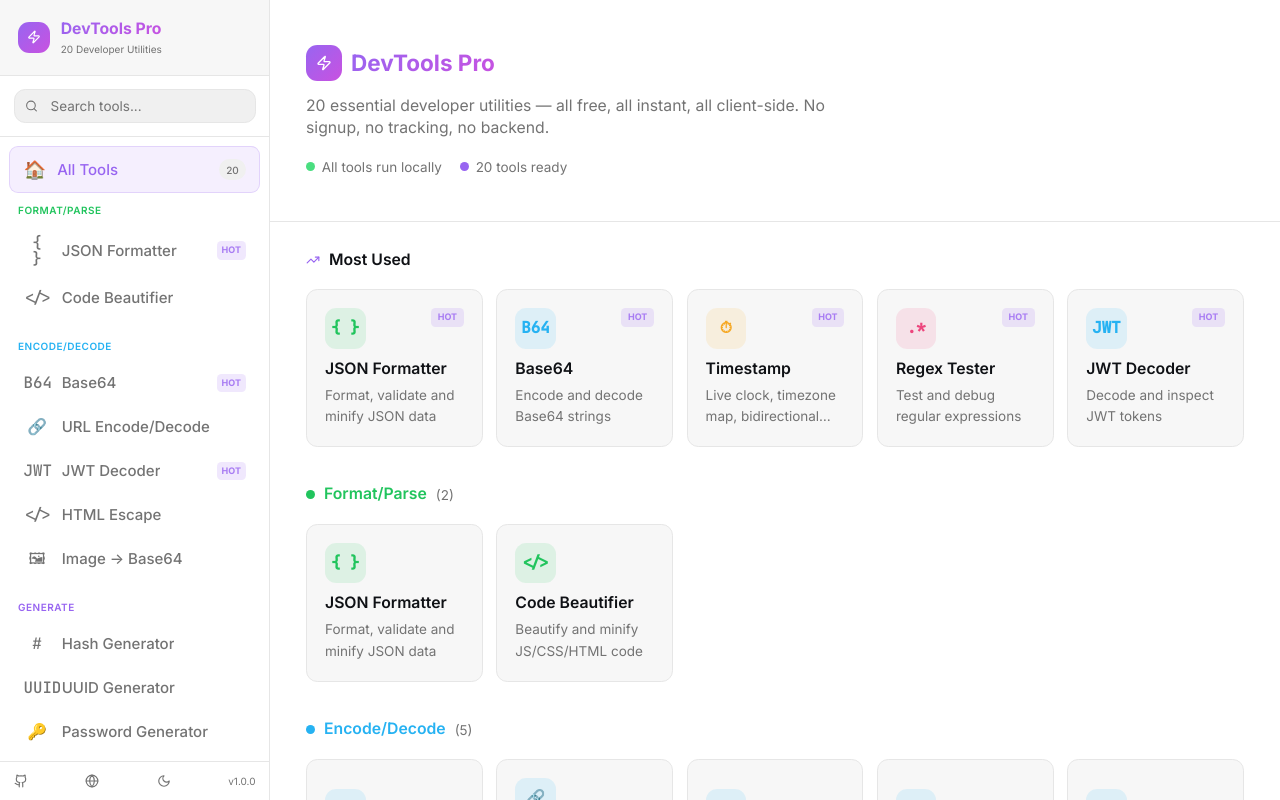
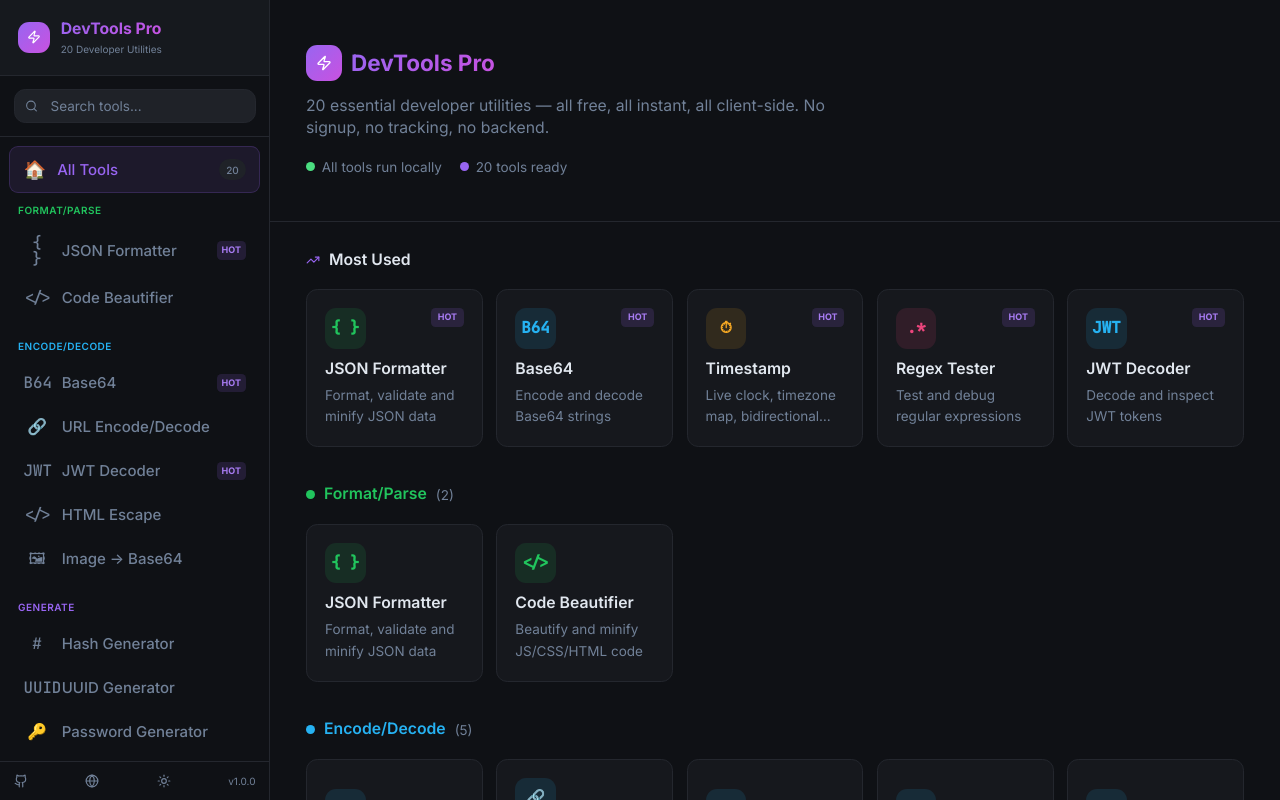
Before and after one commit to huhongguang/devtools-pro, a React (Vite) app: page / in a window 1280 px wide. Built offline with nearby package versions, Linux system fonts and the light colour scheme.

Commit message:
feat: default to dark theme, follow browser language

```diff
--- a/src/App.tsx
+++ b/src/App.tsx
@@ -26,7 +26,7 @@ import HttpStatus from '@/tools/HttpStatus'
 import NumberFormat from '@/tools/NumberFormat'
 
 export default function App() {
-  const [dark, setDark] = useState(false)
+  const [dark, setDark] = useState(true)
 
   useEffect(() => {
     document.documentElement.classList.toggle('dark', dark)
--- a/src/i18n/config.ts
+++ b/src/i18n/config.ts
@@ -18,9 +18,7 @@ i18n
       loadPath: '/locales/{{lng}}/{{ns}}.json',
     },
     detection: {
-      order: ['localStorage', 'navigator'],
-      lookupLocalStorage: 'devtools-lang',
-      caches: ['localStorage'],
+      order: ['navigator'],
     },
     interpolation: {
       escapeValue: false,
```
